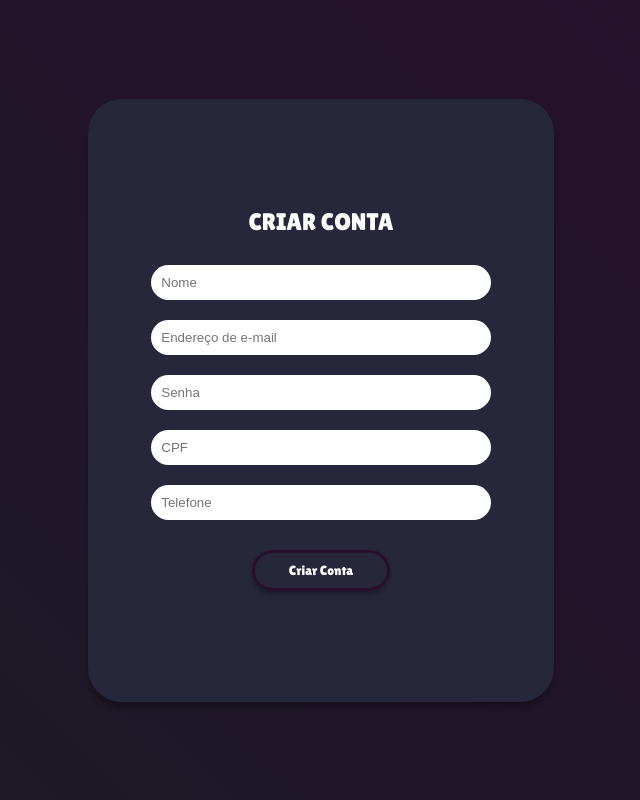
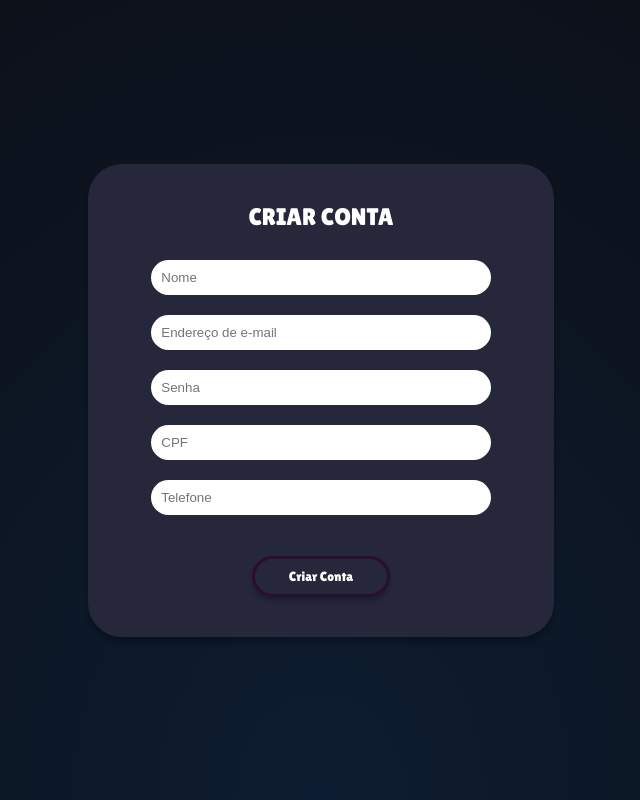
Before and after one commit to Iann29/financialManager, a React (Create React App) app: page / in a window 1280 px wide. Shown: the whole page, without its empty margins (319-959 px from the left). Built offline with nearby package versions, Linux system fonts and the light colour scheme.

Commit message:
Adicionando animação no background do Register

```diff
--- /dev/null
+++ b/src/AnimatedBackground.css
@@ -0,0 +1,64 @@
+body {
+    min-height: 100vh;
+    background: radial-gradient(ellipse at bottom, #0d1d31 0%, #0c0d13 100%);
+    overflow: hidden;
+  }
+
+  .stars {
+    position: fixed;
+    top: 0;
+    left: 0;
+    width: 100%;
+    height: 120%;
+    transform: rotate(-45deg);
+    z-index: -1; /* Ensures stars are behind everything */
+  }
+
+  .star {
+    position: absolute;
+    top: var(--top-offset);
+    left: 0;
+    width: var(--star-tail-length);
+    height: var(--star-tail-height);
+    color: var(--star-color);
+    background: linear-gradient(45deg, currentColor, transparent);
+    border-radius: 50%;
+    filter: drop-shadow(0 0 6px currentColor);
+    transform: translate3d(104em, 0, 0);
+    animation: fall var(--fall-duration) var(--fall-delay) linear infinite, tail-fade var(--tail-fade-duration) var(--fall-delay) ease-out infinite;
+  }
+
+  .star:nth-child(1) {
+    --star-tail-length: 5em;
+    --top-offset: 20vh;
+    --fall-duration: 10s;
+    --fall-delay: 1s;
+  }
+  /* Repeat for each star, or use JavaScript to generate these dynamically */
+
+  @keyframes fall {
+    to {
+      transform: translate3d(-30em, 0, 0);
+    }
+  }
+
+  @keyframes tail-fade {
+    0%, 50% {
+      width: var(--star-tail-length);
+      opacity: 1;
+    }
+    70%, 80% {
+      width: 0;
+      opacity: 0.4;
+    }
+    100% {
+      width: 0;
+      opacity: 0;
+    }
+  }
+
+  @keyframes blink {
+    50% {
+      opacity: 0.6;
+    }
+  }
--- a/src/Register.css
+++ b/src/Register.css
@@ -5,13 +5,12 @@
   justify-content: center;
   align-items: center;
   height: 100vh;
-  background: linear-gradient(45deg, #1B1B25, #280F2F);
   font-family: 'Lilita One', cursive;
 }
 
 .register-form {
   width: 466px;
-  height: 603px;
+  height: 473px;
   flex-shrink: 0;
   border-radius: 34px;
   background: #26273B;
@@ -51,4 +50,5 @@
   cursor: pointer;
   font-family: 'Lilita One', cursive;
   box-shadow: 0px 4px 4px 0px rgba(0, 0, 0, 0.25);
+  margin-top: auto;
 }
--- a/src/Register.js
+++ b/src/Register.js
@@ -1,6 +1,7 @@
 import React, { useState } from 'react';
 import axios from 'axios';
 import './Register.css';
+import './AnimatedBackground.css'; // Import the animated background CSS
 
 const Register = () => {
   const [formData, setFormData] = useState({
@@ -31,7 +32,15 @@ const Register = () => {
 
   return (
     <div className="register-container">
+      <div className="stars">
+        {[...Array(50)].map((_, i) => (
+          <div key={i} className="star"></div>
+        ))}
+      </div>
       <form onSubmit={onSubmit} className="register-form">
+        <div className="icon-container">
+          <i className="fas fa-user icon"></i>
+        </div>
         <h2 className="register-title">CRIAR CONTA</h2>
         <input
           type="text"
```
